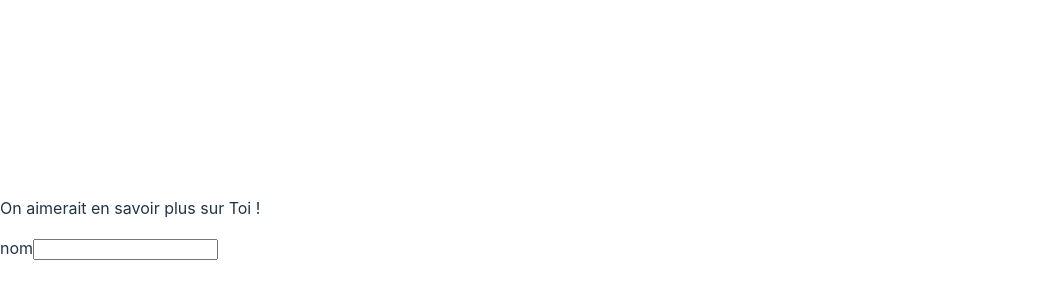
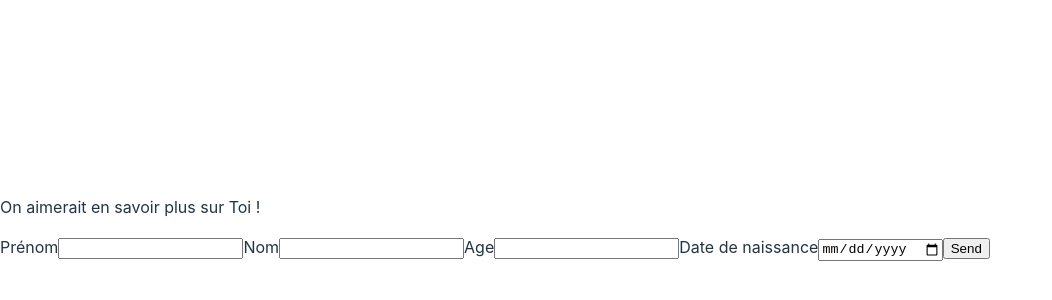
Before and after one commit to ShaynnaRmd/Dev-Hive, a React (Vite) app in the folder frontend/: page /profil in a window 1280 px wide. Shown: the part 180-480 px from the top of the page, without its empty margins (0-1052 px from the left). Built offline with nearby package versions, Linux system fonts and the light colour scheme.

Commit message:
Adding Form component

```diff
--- a/frontend/package.json
+++ b/frontend/package.json
@@ -15,7 +15,6 @@
     "jwt-decode": "^4.0.0",
     "react": "^18.2.0",
     "react-dom": "^18.2.0",
-    "react-google-login": "^5.2.2",
     "react-router-dom": "^6.18.0"
   },
   "devDependencies": {
--- a/frontend/src/Pages/Login.jsx
+++ b/frontend/src/Pages/Login.jsx
@@ -2,6 +2,12 @@
 import { jwtDecode } from "jwt-decode";
 
 export function Login() {
+  fetch("https://appleid.apple.com/appleid/button/left")
+    .then((response) => response.json())
+    .then((button) => {
+      console.log(button);
+    });
+
   return (
     <>
       <GoogleLogin
--- a/frontend/src/Pages/Profile.jsx
+++ b/frontend/src/Pages/Profile.jsx
@@ -1,20 +1,34 @@
 import { useEffect, useState } from "react";
-import { Input } from "../components/Input";
+import { Form } from "../components/Form";
 
 export default function Profile() {
-  const [name, setName] = useState("");
-  useEffect(() => console.log(name), [setName]);
+  const [inputValues, setInputValues] = useState([]);
 
+  const formFields = [
+    { type: "text", label: "Prénom", value: inputValues[0], onChange: "" },
+    { type: "text", label: "Nom", value: inputValues[1], onChange: "" },
+    { type: "number", label: "Age", value: inputValues[2], onChange: "" },
+    {
+      type: "date",
+      label: "Date de naissance",
+      value: inputValues[3],
+      onChange: "",
+    },
+  ];
+
+  const handleFormSubmit = (data, submitValue) => {
+    // e.preventDefault();
+    console.log(data, submitValue);
+    setInputValues(data);
+  };
   return (
     <>
       <p>On aimerait en savoir plus sur Toi !</p>
-      <form action="">
-        <Input
-          type={"text"}
-          label={"nom"}
-          onChange={() => setName(e.target.value)}
-        />
-      </form>
+      <Form
+        fields={formFields}
+        onSubmit={handleFormSubmit}
+        submitValue={"Send"}
+      />
     </>
   );
 }
--- /dev/null
+++ b/frontend/src/components/Form.jsx
@@ -0,0 +1,35 @@
+import { Input } from "./Input";
+import { useState } from "react";
+
+export function Form({ fields, onSubmit, submitValue }) {
+  const [inputValues, setInputValues] = useState([]);
+
+  const handleInputChange = (index, value) => {
+    const newValues = [...inputValues];
+    newValues[index] = value;
+    setInputValues(newValues);
+  };
+
+  const SubmitForm = (e) => {
+    e.preventDefault();
+    console.log(e);
+    onSubmit(inputValues);
+  };
+
+  return (
+    <>
+      <form action="" onSubmit={SubmitForm}>
+        {fields.map((el, index) => (
+          <Input
+            key={index}
+            label={el.label}
+            type={el.type}
+            value={el.value}
+            onChange={(value) => handleInputChange(index, value)}
+          />
+        ))}
+        <input type="submit" value={submitValue} />
+      </form>
+    </>
+  );
+}
--- a/frontend/src/components/Input.jsx
+++ b/frontend/src/components/Input.jsx
@@ -1,14 +1,15 @@
 import { useState } from "react";
 
-export function Input({ type, label, onChange }) {
-  const [value, setValue] = useState("");
+export function Input({ type, label, onChange, value }) {
+  const [inputValue, setInputValue] = useState("");
   const handleChange = (e) => {
-    setValue(e.target.value);
+    setInputValue(e.target.value);
+    onChange(e.target.value);
   };
   return (
     <label>
       {label}
-      <input type={type} value={value} onChange={handleChange} />
+      <input type={type} value={inputValue} onChange={handleChange} />
     </label>
   );
 }
```
Also changed, not shown: 1 other file (tests, documents, lock files or other folders).
